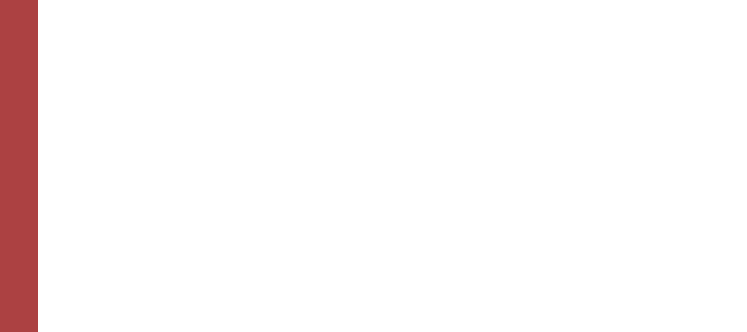
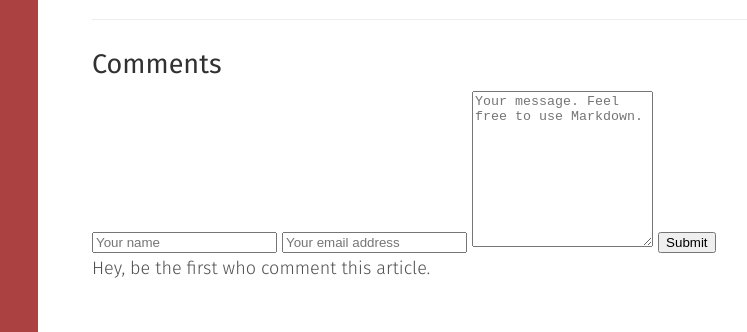
Before and after one commit to geonnave/geonnave.github.io, a plain HTML site: page about/index.html in a window 1280 px wide. Shown: the part 246-578 px from the top of the page, 286-1033 px from the left. Drawn offline with nearby package versions, Linux system fonts and the light colour scheme.

Commit message:
rebuilding site sex abr  6 18:56:52 -03 2018

```diff
--- a/about/index.html
+++ b/about/index.html
@@ -115,7 +115,28 @@
 
 </div>
             <div class="footer">
-                <script src="//cdnjs.cloudflare.com/ajax/libs/highlight.js/9.12.0/highlight.min.js"></script>
+                <hr>
+<h2>Comments</h2>
+<form method="POST" action="https://api.staticman.net/v2/entry////">
+    <input type="hidden" name="options[redirect]" value="https://geonnave.github.io/about/#comment-submitted">
+    <input type="hidden" name="options[entryId]" value="6083a88ee3411b0d17ce02d738f69d47">
+    <input name="fields[name]" type="text" placeholder="Your name">
+    <input name="fields[email]" type="email" placeholder="Your email address">
+    <textarea name="fields[body]" placeholder="Your message. Feel free to use Markdown." rows="10"></textarea>
+    <input type="submit" value="Submit">
+</form>
+
+
+
+
+
+
+
+  <p>Hey, be the first who comment this article.</p>
+
+
+
+<script src="//cdnjs.cloudflare.com/ajax/libs/highlight.js/9.12.0/highlight.min.js"></script>
 
 <script type="text/javascript">
     hljs.configure({languages: []});
```
Also changed, not shown: posts/em-frente-enfrente-a-trovoada/index.html (+22 -1 lines), posts/how-genserver-works/index.html (+22 -1 lines), posts/sonho-de-pia/index.html (+22 -1 lines), projects/index.html (+22 -1 lines).
